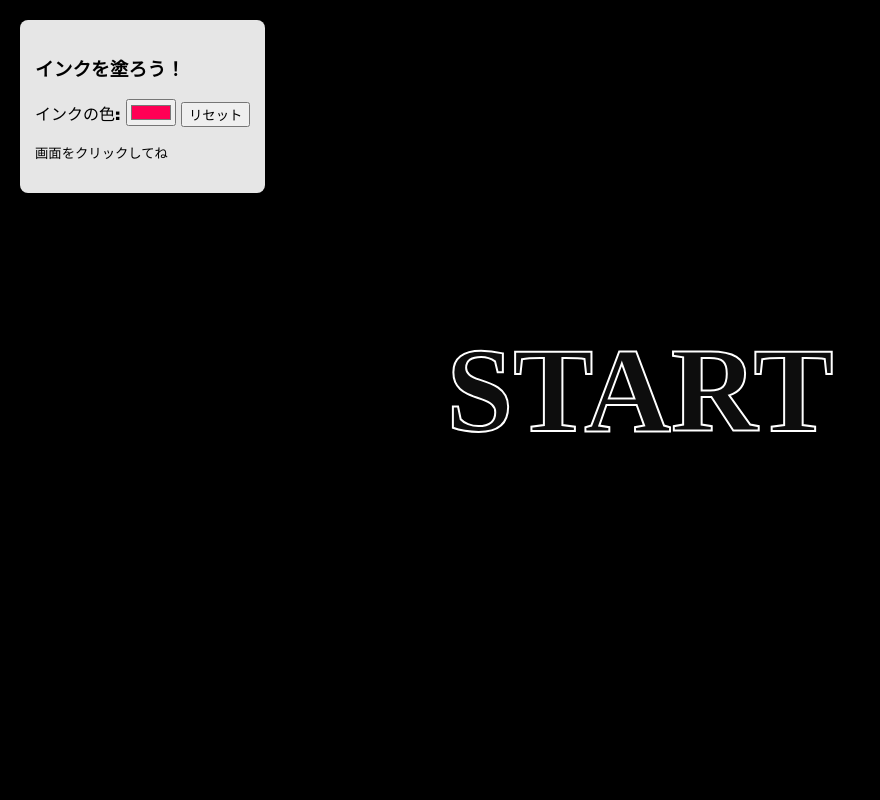
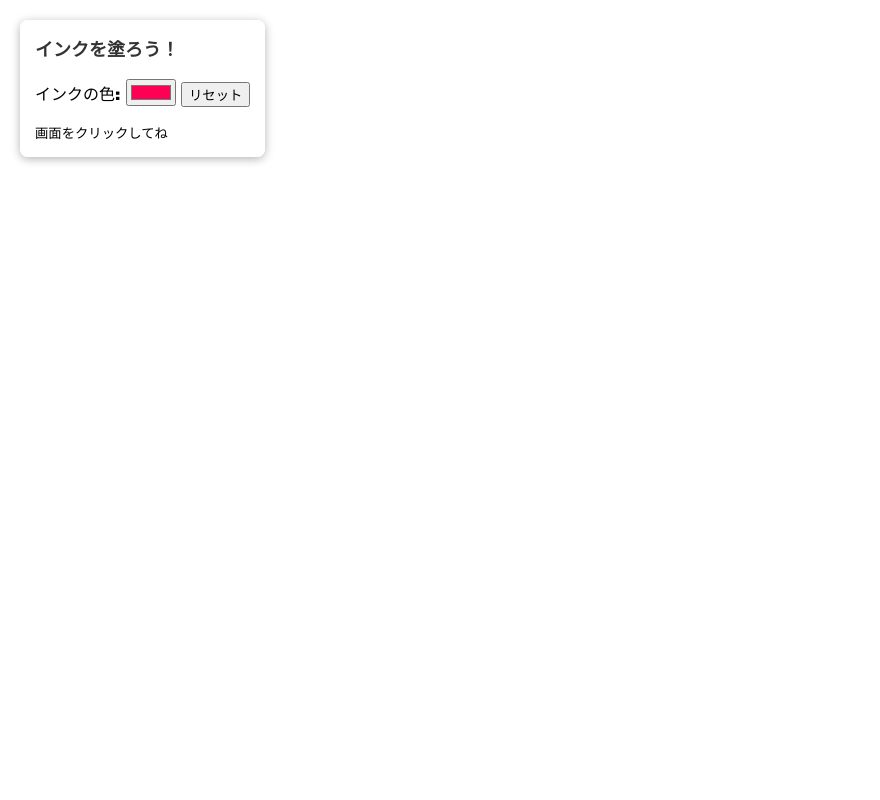
Before and after one commit to taideca/ink_generator, a Flask app: page / in a window 1280 px wide. Shown: the whole page, without its empty margins (0-880 px from the left). Run offline with Flask 3, Linux system fonts and the light colour scheme.

Commit message:
Update game system

```diff
--- a/static/scripts/game.js
+++ b/static/scripts/game.js
@@ -12,19 +12,20 @@ function resize() {
     drawInitialState();
 }
 
+// --- 修正ポイント：初期状態を白背景・白文字に ---
 function drawInitialState() {
     ctx.clearRect(0, 0, canvas.width, canvas.height);
-    ctx.fillStyle = "#000";
+
+    // 1. 背景を白く塗る
+    ctx.fillStyle = "#ffffff";
     ctx.fillRect(0, 0, canvas.width, canvas.height);
 
+    // 2. 文字を描く (白文字)
+    // 背景が白なので、この時点では目に見えません
     ctx.font = "bold 120px Arial Black";
     ctx.textAlign = "center";
     ctx.textBaseline = "middle";
-    ctx.strokeStyle = "white";
-    ctx.lineWidth = 2;
-    ctx.strokeText("START", canvas.width / 2, canvas.height / 2);
-
-    ctx.fillStyle = "rgba(255, 255, 255, 0.05)";
+    ctx.fillStyle = "#ffffff";
     ctx.fillText("START", canvas.width / 2, canvas.height / 2);
 }
 
@@ -32,7 +33,8 @@ window.addEventListener('resize', resize);
 resize();
 
 canvas.addEventListener('mousedown', (e) => {
-    if (isRevealed) return;
+    // Reveal後もインクを置けるようにするか、止めるかはお好みで
+    // if (isRevealed) return;
     placeSplatter(e.clientX, e.clientY);
 });
 
@@ -46,12 +48,14 @@ async function placeSplatter(x, y) {
     img.src = url;
     img.onload = () => {
         const drawSize = 250;
+
+        // インクを描画 (常に文字の下に潜り込ませるために source-over)
         ctx.globalCompositeOperation = 'source-over';
         ctx.drawImage(img, x - drawSize/2, y - drawSize/2, drawSize, drawSize);
 
-        // 文字を上書き
-        ctx.globalCompositeOperation = 'source-over';
-        ctx.fillStyle = "white";
+        // --- 修正ポイント：インクを置くたびに白文字を再描画 ---
+        // これにより、インクが置かれた部分だけ文字が「白く」浮かび上がります
+        ctx.fillStyle = "#ffffff";
         ctx.fillText("START", canvas.width / 2, canvas.height / 2);
 
         URL.revokeObjectURL(url);
@@ -59,8 +63,9 @@ async function placeSplatter(x, y) {
     };
 }
 
+// --- 修正ポイント：判定ロジック ---
 function checkReveal() {
-    const checkWidth = 400;
+    const checkWidth = 450; // STARTの文字幅に合わせて調整
     const checkHeight = 150;
     const imageData = ctx.getImageData(
         canvas.width / 2 - checkWidth / 2,
@@ -70,15 +75,22 @@ function checkReveal() {
     const pixels = imageData.data;
     let coloredPixels = 0;
 
+    // 白(255, 255, 255)以外のピクセル（＝インクが乗った場所）をカウント
     for (let i = 0; i < pixels.length; i += 4) {
-        if (pixels[i] > 20 || pixels[i+1] > 20 || pixels[i+2] > 20) {
+        const r = pixels[i];
+        const g = pixels[i+1];
+        const b = pixels[i+2];
+
+        // 真っ白（背景）ではないピクセルがあるか判定
+        if (r < 250 || g < 250 || b < 250) {
             coloredPixels++;
         }
     }
 
     const ratio = coloredPixels / (checkWidth * checkHeight);
 
-    if (ratio > 0.7 && !isRevealed) {
+    // 判定感度は 0.5〜0.7 くらいが遊びやすいです
+    if (ratio > 0.6 && !isRevealed) {
         isRevealed = true;
         startLink.style.display = "block";
         statusText.innerHTML = "<strong>READY! CLICK START!</strong>";
--- /dev/null
+++ b/static/styles/style.css
@@ -0,0 +1,52 @@
+/* 全体の設定 */
+body {
+    margin: 0;
+    overflow: hidden;
+    background: #222;
+    font-family: 'Arial Black', sans-serif;
+}
+
+/* UIパネル（左上の操作部分） */
+#ui {
+    position: fixed;
+    top: 20px;
+    left: 20px;
+    z-index: 20;
+    background: rgba(255, 255, 255, 0.9);
+    padding: 15px;
+    border-radius: 8px;
+    box-shadow: 0 2px 10px rgba(0, 0, 0, 0.3);
+}
+
+/* キャンバス */
+canvas {
+    display: block;
+    background: #ffffff;
+    cursor: crosshair;
+}
+
+/* STARTボタン（インクが溜まると出現するリンク） */
+#startLink {
+    position: fixed;
+    top: 50%;
+    left: 50%;
+    transform: translate(-50%, -50%);
+    color: transparent; /* 文字はCanvas側で描画するため透明 */
+    font-size: 120px;
+    text-decoration: none;
+    z-index: 30;
+    display: none; /* 初期状態は非表示 */
+    cursor: pointer;
+    padding: 20px 50px;
+}
+
+/* UI内のテキストやラベルの微調整 */
+#ui h3 {
+    margin-top: 0;
+    font-size: 18px;
+    color: #333;
+}
+
+#status {
+    margin-bottom: 0;
+}
--- a/templates/game.html
+++ b/templates/game.html
@@ -5,24 +5,7 @@
     <title>Ink Paint</title>
     <link rel="icon" href="{{ url_for('static', filename='images/ink.ico') }}">
 
-    <style>
-        body { margin: 0; overflow: hidden; background: #222; font-family: 'Arial Black', sans-serif; }
-        #ui { position: fixed; top: 20px; left: 20px; z-index: 20; background: rgba(255,255,255,0.9); padding: 15px; border-radius: 8px; box-shadow: 0 2px 10px rgba(0,0,0,0.3); }
-        canvas { display: block; background: #000; cursor: crosshair; }
-
-        #startLink {
-            position: fixed;
-            top: 50%; left: 50%;
-            transform: translate(-50%, -50%);
-            color: transparent;
-            font-size: 120px;
-            text-decoration: none;
-            z-index: 30;
-            display: none;
-            cursor: pointer;
-            padding: 20px 50px;
-        }
-    </style>
+    <link rel="stylesheet" href="{{ url_for('static', filename='styles/style.css') }}">
 </head>
 <body>
     <div id="ui">
```
